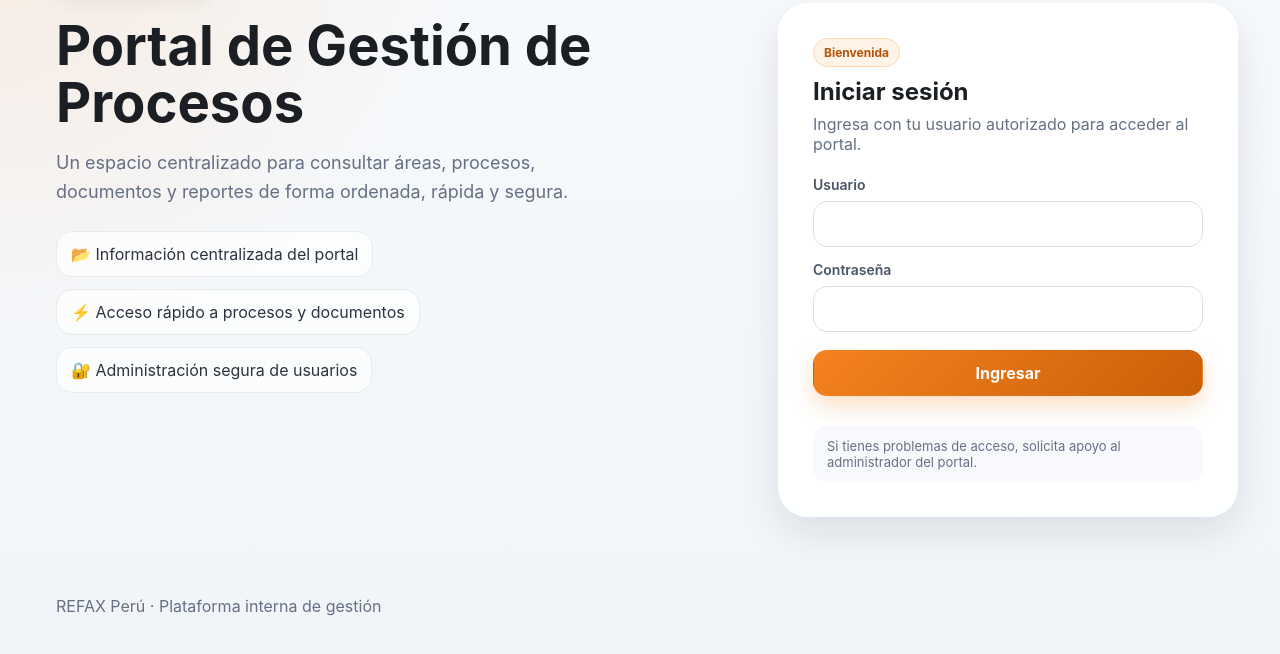
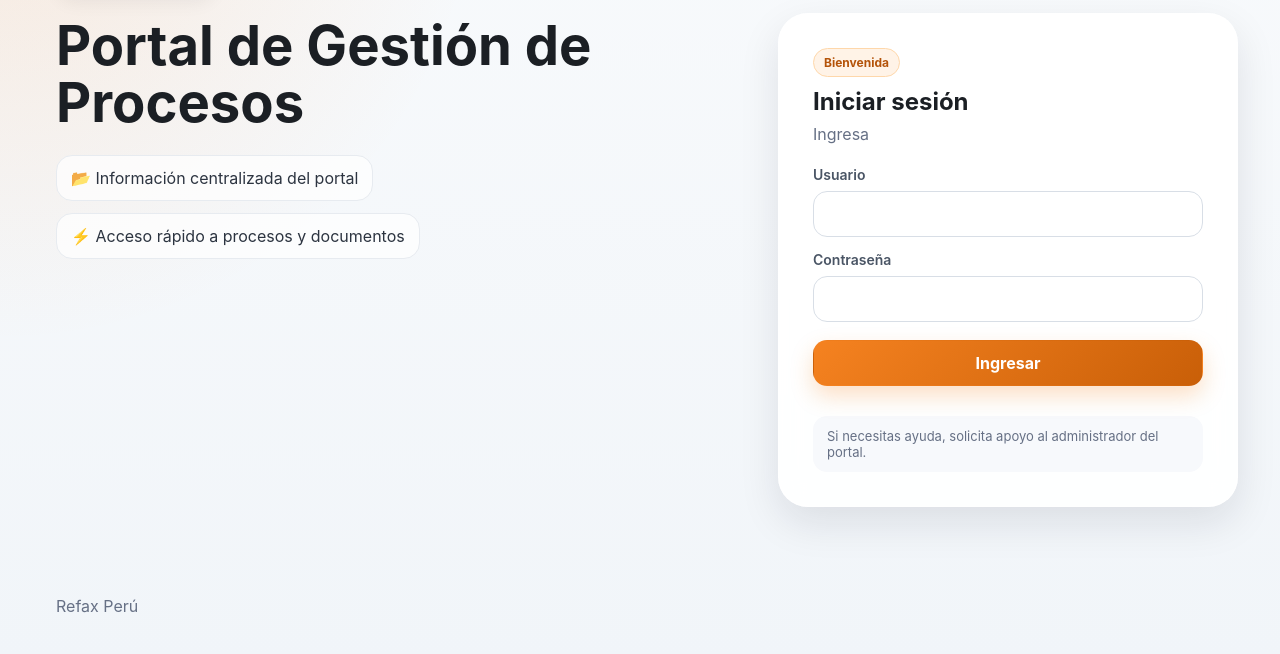
Before and after one commit to antonellavargas/Portal-Procesos, a plain HTML site: page docs/login.html in a window 1280 px wide. Shown: the part 140-794 px from the top of the page. Drawn offline with Linux system fonts and the light colour scheme.

Commit message:
Corrección de login

```diff
--- a/docs/login.html
+++ b/docs/login.html
@@ -15,22 +15,20 @@
         <div class="login-brand"><img src="assets/img/logo-refax.png" alt="REFAX"></div>
         <div class="login-copy">
           <h1>Portal de Gestión de Procesos</h1>
-          <p>Un espacio centralizado para consultar áreas, procesos, documentos y reportes de forma ordenada, rápida y segura.</p>
         </div>
         <div class="login-points">
           <div>📂 Información centralizada del portal</div>
           <div>⚡ Acceso rápido a procesos y documentos</div>
-          <div>🔐 Administración segura de usuarios</div>
         </div>
       </div>
-      <div class="muted">REFAX Perú · Plataforma interna de gestión</div>
+      <div class="muted">Refax Perú</div>
     </section>
 
     <section class="login-card-wrap">
       <main class="login-card">
         <div class="eyebrow">Bienvenida</div>
         <h2>Iniciar sesión</h2>
-        <p>Ingresa con tu usuario autorizado para acceder al portal.</p>
+        <p>Ingresa</p>
 
         <form id="loginForm">
           <label for="username">Usuario
@@ -45,7 +43,7 @@
           <div id="msg"></div>
         </form>
 
-        <div class="login-helper">Si tienes problemas de acceso, solicita apoyo al administrador del portal.</div>
+        <div class="login-helper">Si necesitas ayuda, solicita apoyo al administrador del portal.</div>
       </main>
     </section>
   </div>
```
